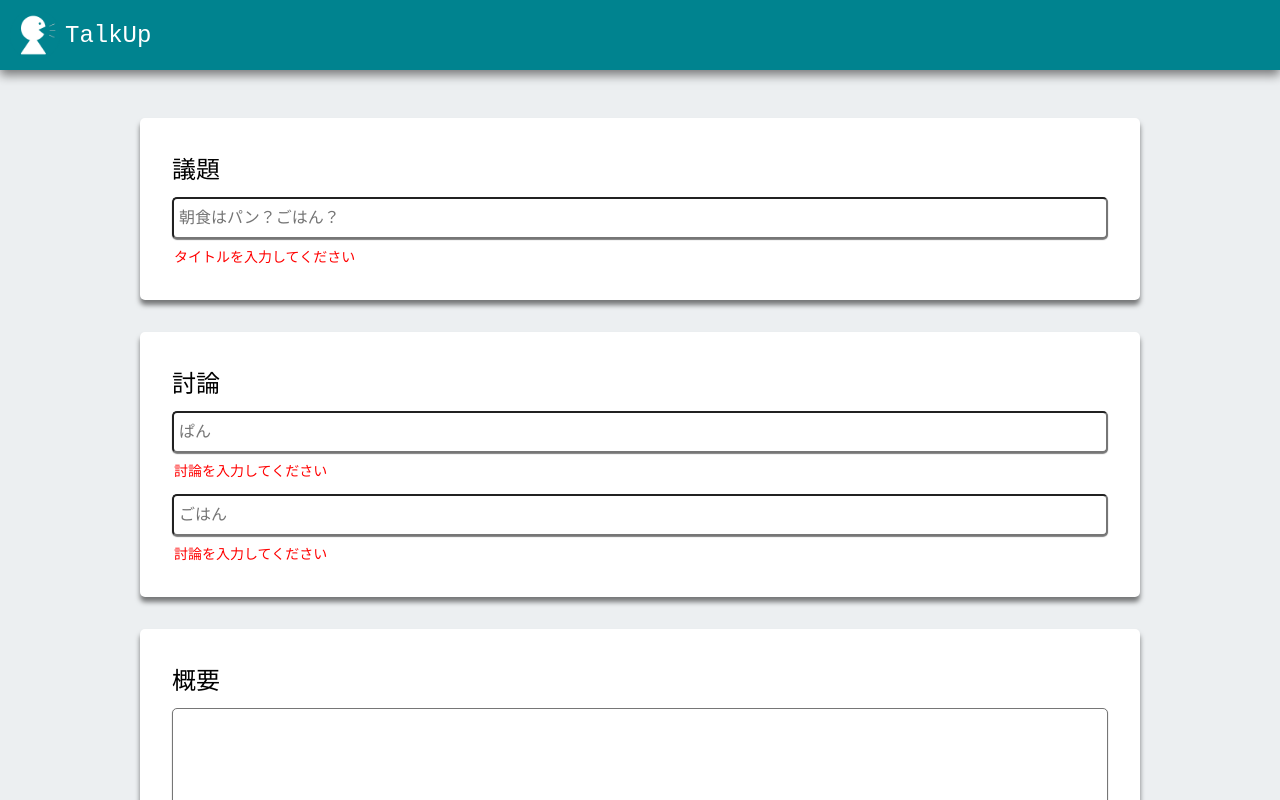
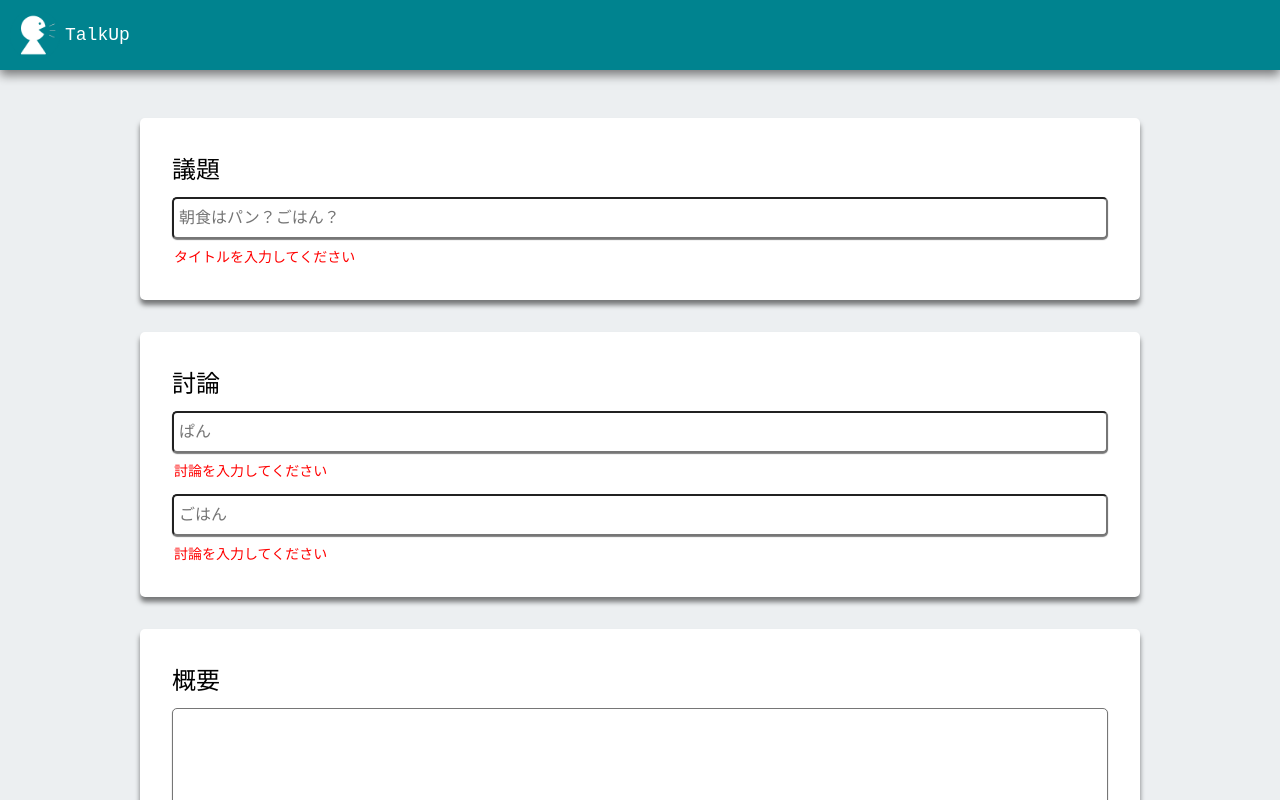
Before and after one commit to sikakou54/Discussion, a Next.js app: page /post in a window 1280 px wide. Shown: the top 800 px of the page. Built offline with nearby package versions, Linux system fonts and the light colour scheme.

Commit message:
first commit

```diff
--- a/components/footer.jsx
+++ b/components/footer.jsx
@@ -3,7 +3,7 @@ import styles from '../styles/Footer.module.css';
 export default function Footer() {
 
     return (
-        <footer>
+        <footer className={styles.container}>
             <div className={styles.cpylight}>© 2023 TalkUp</div>
         </footer>
     );
--- a/components/header.jsx
+++ b/components/header.jsx
@@ -6,16 +6,14 @@ import Image from 'next/image';
 export default function Header({ title }) {
 
     return (
-        <header>
+        <header className={styles.container}>
             <Head>
                 <title>{title}</title>
             </Head>
-            <div className={styles.container}>
-                <div className={styles.icon}>
-                    <Image src={icon} />
-                </div>
-                <div className={styles.title}>TalkUp</div>
+            <div className={styles.icon}>
+                <Image src={icon} />
             </div>
+            <div className={styles.title}>TalkUp</div>
         </header>
     );
 }
--- a/components/layout.jsx
+++ b/components/layout.jsx
@@ -6,7 +6,7 @@ export default function Layout({ children, title }) {
 
     return (
         <div className={styles.container}>
-            <Header title={title} />
+            <div className={styles.header}><Header title={title} /></div>
             <main className={styles.main}>{children}</main>
             <div className={styles.footer}><Footer /></div>
         </div>
--- a/styles/Footer.module.css
+++ b/styles/Footer.module.css
@@ -1,3 +1,8 @@
+.container {
+    width: 100%;
+    height: 100%;
+}
+
 .cpylight {
     width: 100%;
     height: 100%;
--- a/styles/Header.module.css
+++ b/styles/Header.module.css
@@ -2,7 +2,7 @@
     display: flex;
     justify-content: left;
     align-items: center;
-    height: 70px;
+    height: 100%;
     width: 100%;
     background-color: #00838f;
     color: black;
@@ -18,27 +18,13 @@
 }
 
 .title {
-    font-size: 24px;
+    font-size: 18px;
     margin-left: 5px;
     color: white;
     font-family: "Courier New";
 }
 
 /* iPhone 縦 */
-
-@media screen and (max-width:450px) {
-
-    /*　for iPhone　*/
-
-    .container {
-        width: 100%;
-        height: 60px;
-    }
-
-    .title {
-        font-size: 18px;
-    }
-}
 
 @media screen and (min-width:480px) and (max-width:1024px) {
     /*　for iPad 　*/
--- a/styles/Layout.module.css
+++ b/styles/Layout.module.css
@@ -5,8 +5,13 @@
     flex-direction: column;
 }
 
-.main {
-    flex: auto;
+.header,
+.footer {
+    width: 100%;
+}
+
+.header {
+    height: 70px;
 }
 
 .footer {
```
